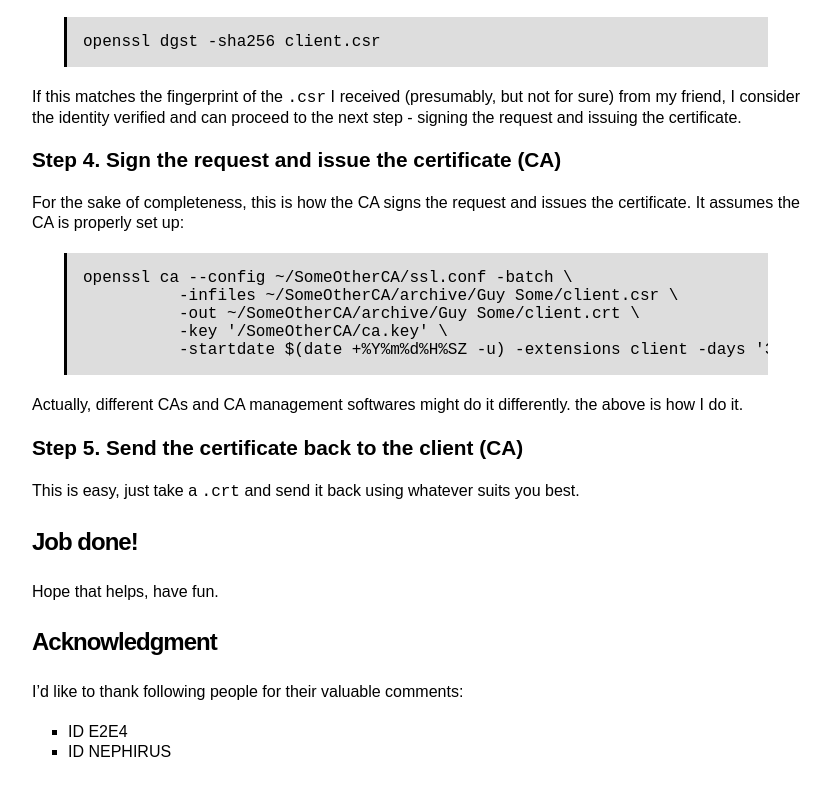
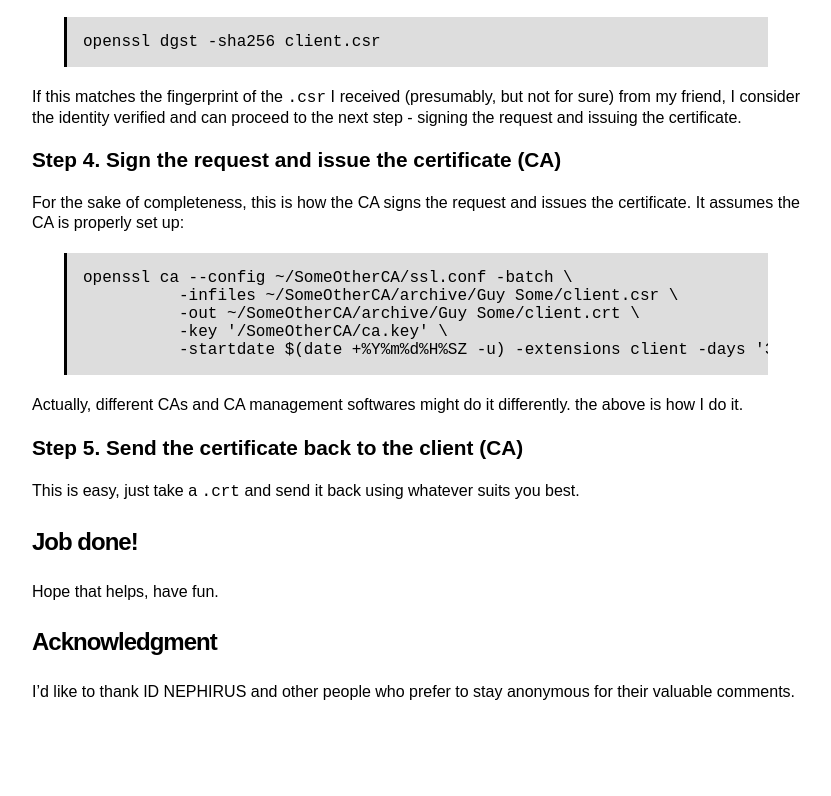
Before and after one commit to janvrany/janvrany.github.io, a plain HTML site: page 2017/08/csr-mini-howto.html in a window 1280 px wide. Shown: the part 2649-3445 px from the top of the page, without its empty margins (44-875 px from the left). After the commit the page ends 3411 px from the top, so only its background shows below. Drawn offline with Linux system fonts and the light colour scheme; a script that the page names is missing.

Commit message:
Automated commit at 2017-08-21 08:10:04 UTC by nanoc 4.4.2

```diff
--- a/2017/08/csr-mini-howto.html
+++ b/2017/08/csr-mini-howto.html
@@ -211,12 +211,8 @@ above is how I do it.</p>
 
 <h1 id="acknowledgment">Acknowledgment</h1>
 
-<p>I’d like to thank following people for their valuable comments:</p>
-
-<ul>
-  <li>ID E2E4</li>
-  <li>ID NEPHIRUS</li>
-</ul>
+<p>I’d like to thank ID NEPHIRUS and other people who prefer to stay
+anonymous for their valuable comments.</p>
 
 
     </article>
```
